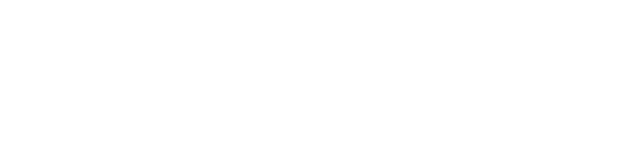
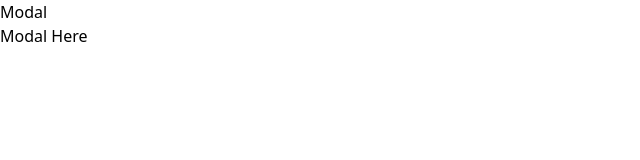
Before and after one commit to evandbeck/100-Days-of-JavaScript, a website: page Day-4-Modal-Popup/index.html in a window 1280 px wide. Shown: the whole page, without its empty margins (0-640 px from the left). Drawn offline with Linux system fonts and the light colour scheme.

Commit message:
add basic markup

```diff
--- a/Day-4-Modal-Popup/index.html
+++ b/Day-4-Modal-Popup/index.html
@@ -8,7 +8,14 @@
     <link rel="stylesheet" href="../src/styles.css">
 </head>
 <body>
-
+    <div>
+        <button>Modal</button>
+    </div>
+    <div>
+        <div>
+            <h1>Modal Here</h1>
+        </div>
+    </div>
     <script src="script.js"></script>
 </body>
 </html>
```
